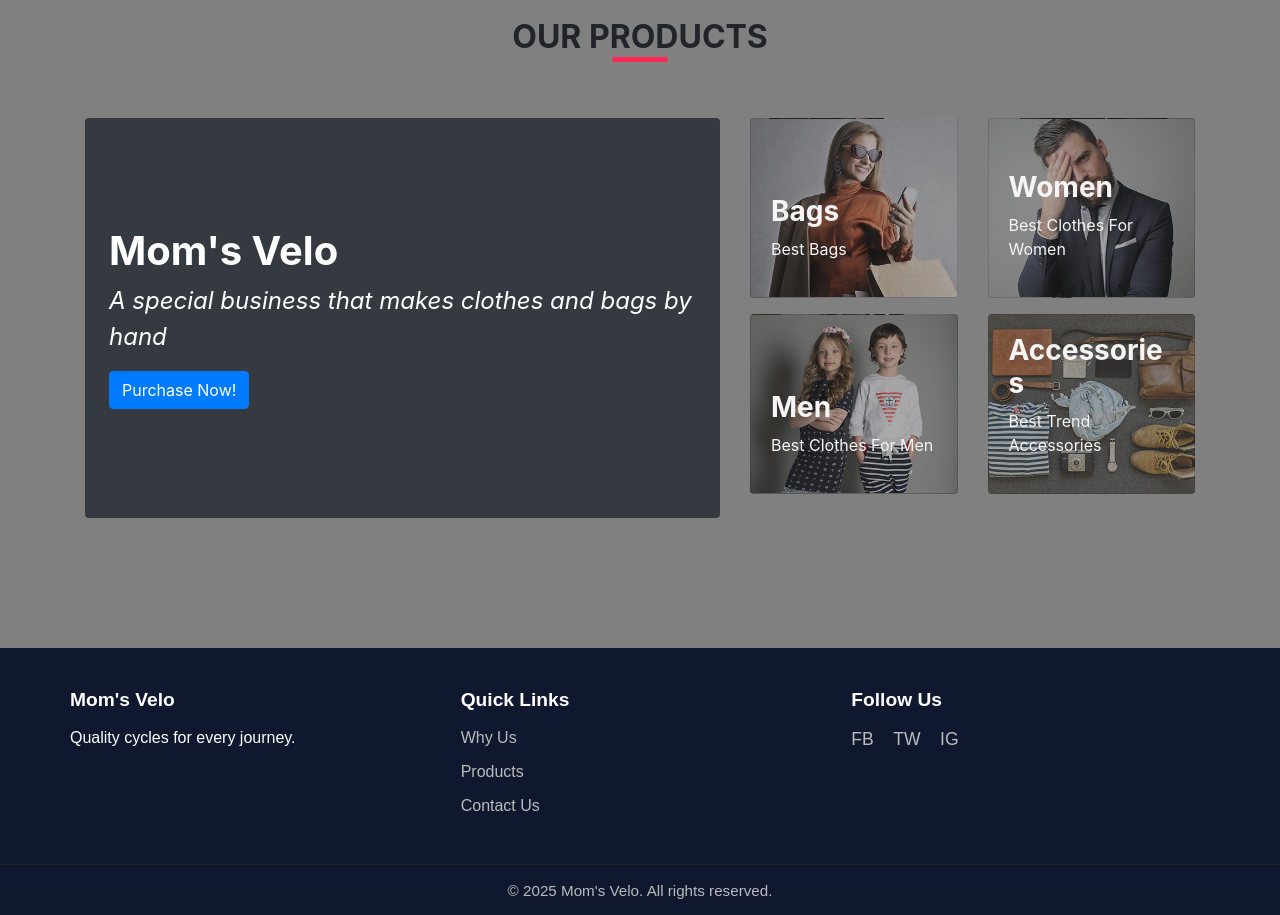
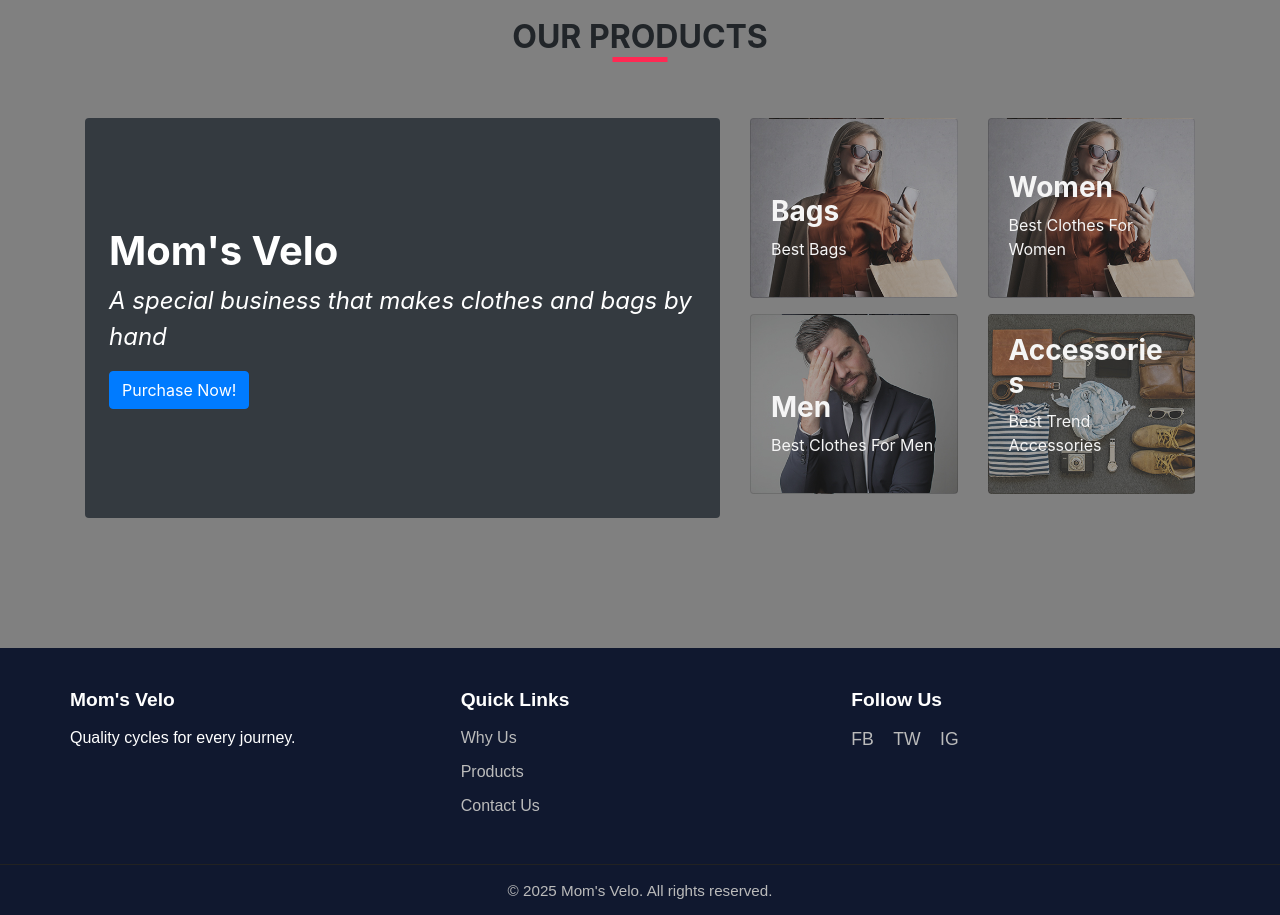
Before and after one commit to RavinduFernando/momsvelo, a plain HTML site: page index.html in a window 1280 px wide. Shown: the part 1561-2476 px from the top of the page. Drawn offline with nearby package versions, Linux system fonts and the light colour scheme; files that its build step writes are made by us from their sources.

Commit message:
Update index.html

```diff
--- a/index.html
+++ b/index.html
@@ -173,7 +173,7 @@
           </div>
         </div>
         <div class="col-6">
-          <div class="card text-white" style="background: url('Images/grid-right-image-02.jpg') center/cover; min-height: 180px;">
+          <div class="card text-white" style="background: url('Images/grid-right-image-01.jpg') center/cover; min-height: 180px;">
             <div class="card-img-overlay d-flex flex-column justify-content-end">
               <h3 class="fw-bold">Women</h3>
               <p>Best Clothes For Women</p>
@@ -181,7 +181,7 @@
           </div>
         </div>
         <div class="col-6">
-          <div class="card text-white" style="background: url('Images/grid-right-image-03.jpg') center/cover; min-height: 180px;">
+          <div class="card text-white" style="background: url('Images/grid-right-image-02.jpg') center/cover; min-height: 180px;">
             <div class="card-img-overlay d-flex flex-column justify-content-end">
               <h3 class="fw-bold">Men</h3>
               <p>Best Clothes For Men</p>
```
